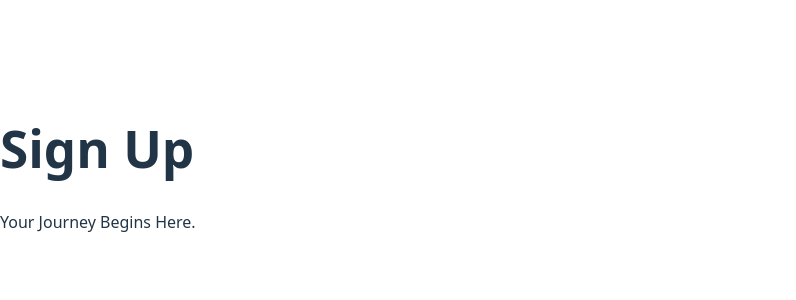
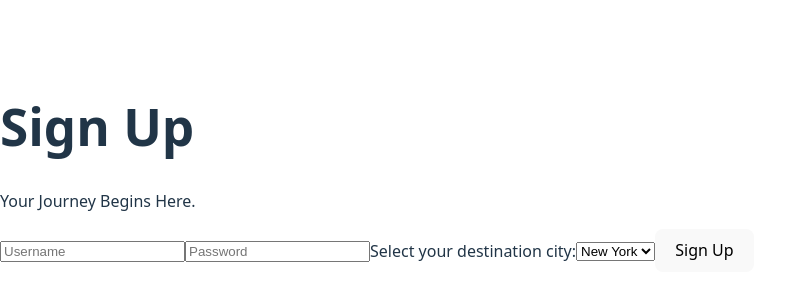
Before and after one commit to stella-teu/portelle-front-end, a React (Vite) app: page /signup in a window 1280 px wide. Shown: the part 232-532 px from the top of the page, without its empty margins (0-796 px from the left). Built offline with nearby package versions, Linux system fonts and the light colour scheme.

Commit message:
added functions

```diff
--- a/src/App.jsx
+++ b/src/App.jsx
@@ -1,3 +1,4 @@
+import React from "react";
 import { Routes, Route } from "react-router-dom";
 import LandingPage from "./pages/LandingPage";
 import LoginPage from "./pages/LoginPage";
--- a/src/pages/LandingPage.jsx
+++ b/src/pages/LandingPage.jsx
@@ -1,3 +1,4 @@
+import React from "react";
 export default function LandingPage() {
   console.log(" Im working bro");
 
--- a/src/pages/LoginPage.jsx
+++ b/src/pages/LoginPage.jsx
@@ -1,8 +1,15 @@
+import React from "react";
 export default function LoginPage() {
     return (
       <div>
         <h1>Log In</h1>
-        <p>Welcome back! Traveler!</p>
+        <p>Welcome back, Traveler!</p>
+
+        <form>
+          <input type="text" placeholder="Username" />
+          <input type="password" placeholder="Password" />
+          <button type="submit">Log In</button>
+        </form>
       </div>
     );
   }
--- a/src/pages/SignupPage.jsx
+++ b/src/pages/SignupPage.jsx
@@ -1,8 +1,22 @@
+import React from "react";
 export default function SignupPage() {
     return (
       <div>
         <h1>Sign Up</h1>
         <p>Your Journey Begins Here.</p>
+
+        <form>
+          <input type="text" placeholder="Username" />
+          <input type="password" placeholder="Password" />
+
+          <label htmlFor="city">Select your destination city:</label>
+          <select id="city" name="city">
+            <option value="new-york">New York</option>
+            <option value="paris">Paris</option>
+          </select>
+
+          <button type="submit">Sign Up</button>
+        </form>
       </div>
     );
   }
```
